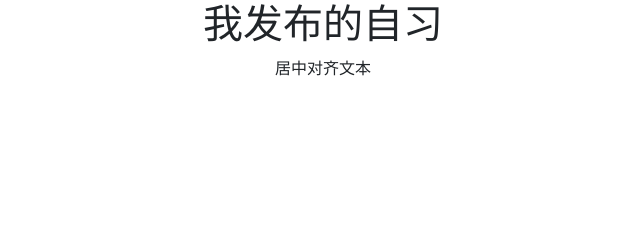
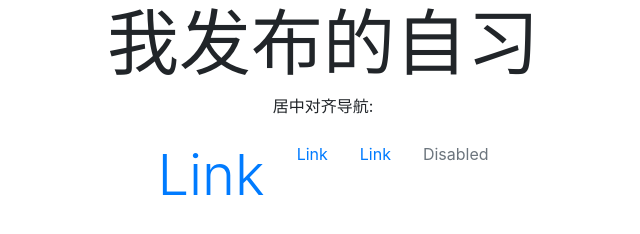
Before and after one commit to HCX20200908/nuota, a website: page 我的自习001.html in a window 1280 px wide. Shown: the whole page, without its empty margins (317-957 px from the left). Drawn offline with nearby package versions, Linux system fonts and the light colour scheme.

Commit message:
Update 我的自习001.html

```diff
--- a/我的自习001.html
+++ b/我的自习001.html
@@ -11,9 +11,27 @@
 </head>
 <body>
 
-<div class="container text-center">
-<h1>我发布的自习</h1>
+<div class="container text-center display-1">
+<h1 class="display-3">我发布的自习</h1>
   </div>
-<p class="text-center">居中对齐文本</p>
+
+  <div class="container"></div>
+  <p class="text-center">居中对齐导航:</p>
+  <ul class="nav justify-content-center">
+    <li class="nav-item">
+      <a class="nav-link display-4" href="#">Link</a>
+    </li>
+    <li class="nav-item">
+      <a class="nav-link" href="#">Link</a>
+    </li>
+    <li class="nav-item">
+      <a class="nav-link" href="#">Link</a>
+    </li>
+    <li class="nav-item">
+      <a class="nav-link disabled" href="#">Disabled</a>
+    </li>
+  </ul>
+</div>
+
 </body>
 </html>
```
